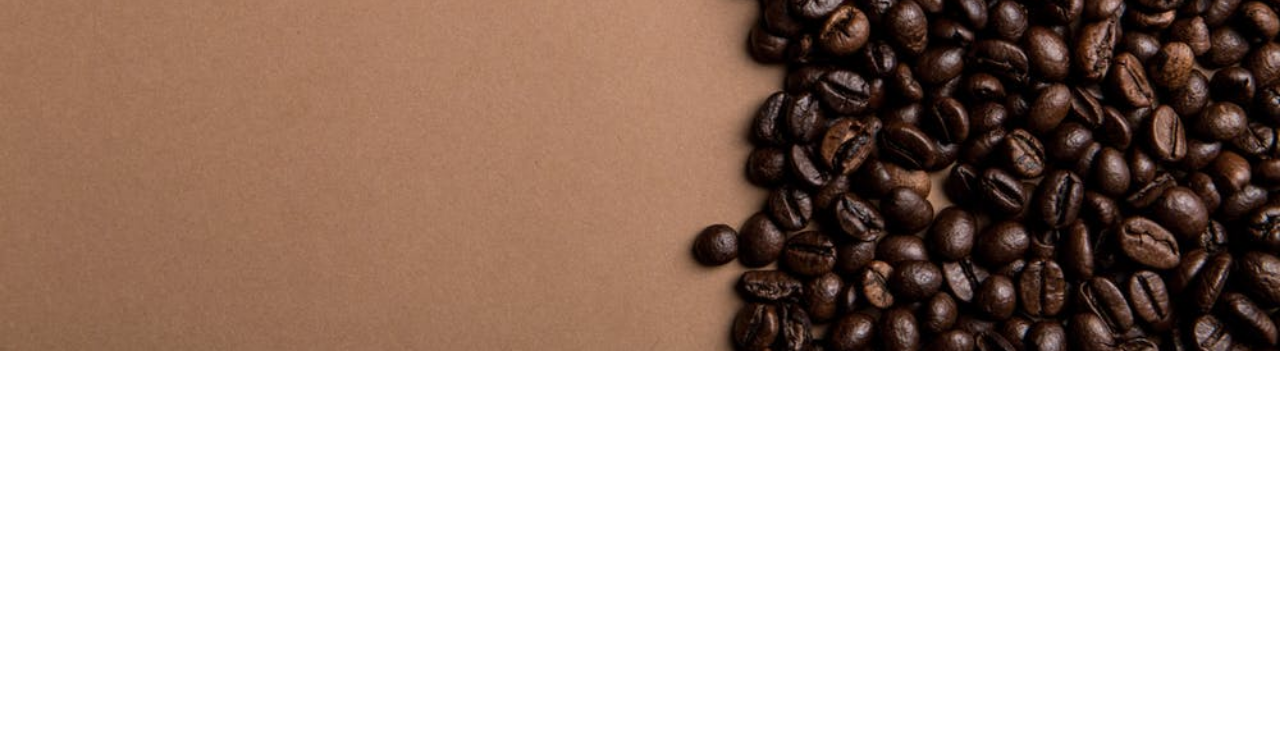
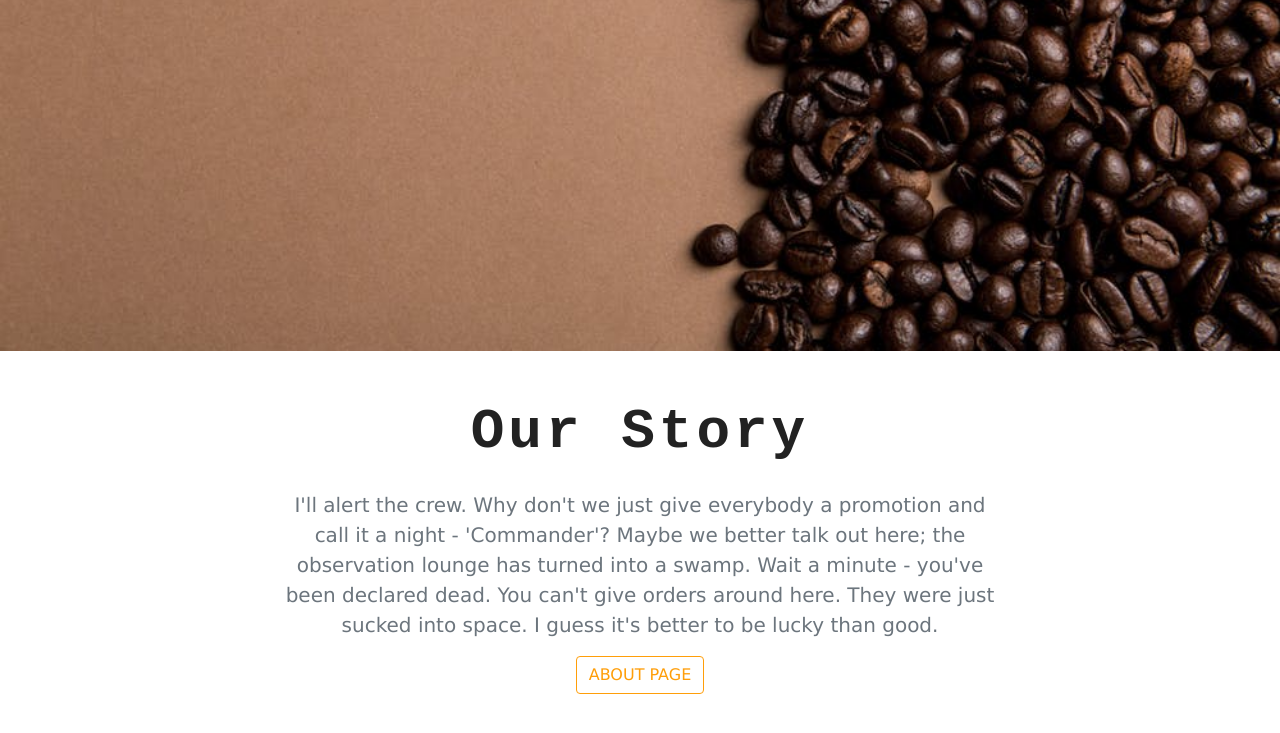
Before and after one commit to sethaj/udemy-gatsby-coffee, a Gatsby site: page / in a window 1280 px wide. Shown: the part 523-1256 px from the top of the page. Before the commit the page ends 874 px from the top, so only its background shows below. Built offline with nearby package versions, Linux system fonts and the light colour scheme; Gatsby itself is replaced by a stand-in of ours.

Commit message:
Info and Title components

```diff
--- /dev/null
+++ b/src/components/Global/Title.js
@@ -0,0 +1,13 @@
+import React from 'react'
+
+const Title = ({title}) => {
+  return (
+    <div className="row">
+      <div className="col text-center mb-3">
+        <h1 className="display-4 text-capitalize font-weight-bold">{title}</h1>
+      </div>
+    </div>
+  )
+}
+
+export default Title
--- /dev/null
+++ b/src/components/Home/Info.js
@@ -0,0 +1,25 @@
+import React from 'react'
+import {Link} from 'gatsby'
+import Title from '../Global/Title'
+
+const Info = () => {
+  return (
+    <section className="py-5">
+      <div className="container">
+        <Title title="Our Story" />
+        <div className="row">
+          <div className="col-10 col-sm-8 mx-auto text-center">
+            <p className="lead text-muted mb 5">
+I'll alert the crew. Why don't we just give everybody a promotion and call it a night - 'Commander'? Maybe we better talk out here; the observation lounge has turned into a swamp. Wait a minute - you've been declared dead. You can't give orders around here. They were just sucked into space. I guess it's better to be lucky than good.
+            </p>
+            <Link to="/about">
+              <button className="btn text-uppercase btn-yellow">about page</button>
+            </Link>
+          </div>
+        </div>
+      </div>
+    </section>
+  )
+}
+
+export default Info
--- a/src/components/layout.css
+++ b/src/components/layout.css
@@ -1,5 +1,5 @@
 :root {
-  --mainBrown: #2d1ef1;
+  --mainBrown: #2d1e1f;
   --mainYellow: rgb(255, 158, 9);
   --mainGrey: #ece8dc;
   --mainWhite: #fff;
@@ -41,3 +41,13 @@ h6 {
   background-position: center;
   background-size: cover;
 }
+
+.btn-yellow {
+  color: var(--mainYellow);
+  border-color: var(--mainYellow);
+}
+
+.btn-yellow:hover {
+  background: var(--mainYellow);
+  color: var(--mainBrown);
+}
--- a/src/pages/index.js
+++ b/src/pages/index.js
@@ -4,6 +4,7 @@ import { Link, graphql } from "gatsby"
 import Layout from "../components/layout"
 import SEO from "../components/seo"
 import BackgroundSection from "../components/Global/BackgroundSection"
+import Info from "../components/Home/Info"
 
 const IndexPage = ({data}) => (
   <Layout>
@@ -12,6 +13,7 @@ const IndexPage = ({data}) => (
       img={data.img.childImageSharp.fluid}
       title="Regular Joe's"
     />
+    <Info />
   </Layout>
 )
 
```
